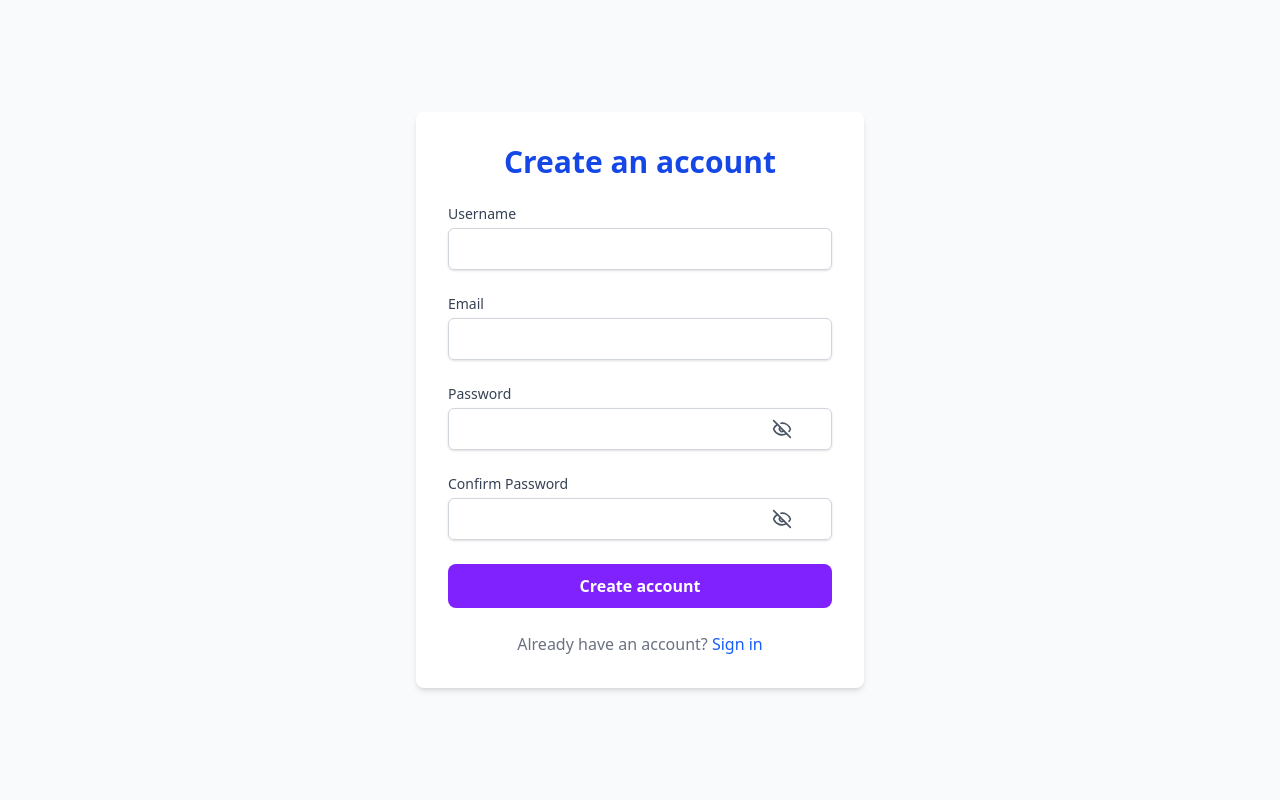
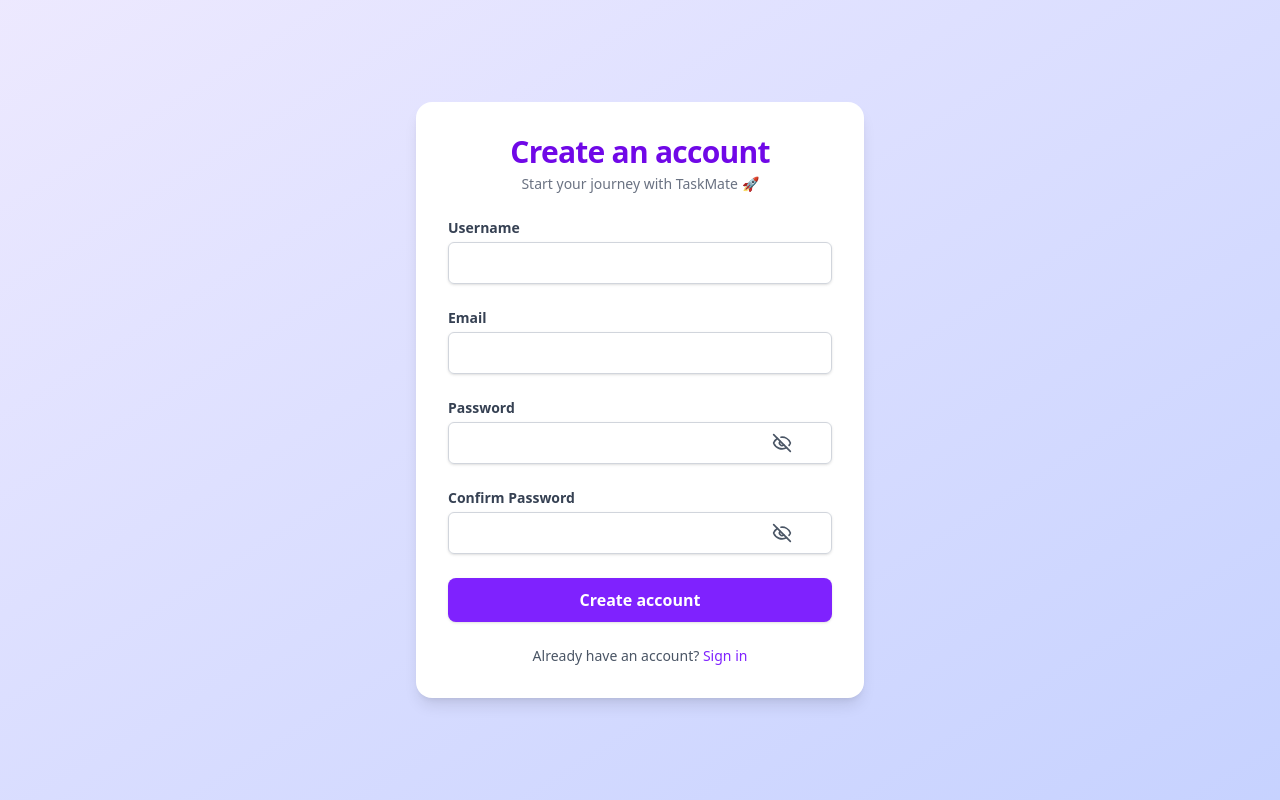
Before and after one commit to Souvik34/TaskMate, a React (Vite) app in the folder client/: page /signup in a window 1280 px wide. Built offline with nearby package versions, Linux system fonts and the light colour scheme.

Commit message:
Enhance UI with framer-motion: add animations to Layout, Navbar, and Signup components; improve styling for better user experience

```diff
--- a/client/src/components/Layout.jsx
+++ b/client/src/components/Layout.jsx
@@ -5,18 +5,26 @@ import Navbar from "./Navbar";
 import { ToastContainer } from "react-toastify";
 import "react-toastify/dist/ReactToastify.css";
 import useTokenExpiryWatcher from "../hooks/useTokenExpiryWatcher";
+import { motion } from "framer-motion";
 
 const Layout = () => {
   useTokenExpiryWatcher();
 
   return (
-    <div>
+    <div className="min-h-screen bg-gradient-to-br from-white via-sky-50 to-blue-100">
       <ToastContainer />
       <Navbar />
-      <div className="max-w-screen-sm mx-auto mt-10 p-5 shadow-sm border rounded">
+      <motion.div
+        initial={{ opacity: 0, y: 20 }}
+        animate={{ opacity: 1, y: 0 }}
+        transition={{ duration: 0.4 }}
+        className="max-w-screen-sm mx-auto mt-10 p-6 shadow-lg border border-gray-200 bg-white rounded-xl"
+      >
         <Navigation />
-        <Outlet />
-      </div>
+        <div className="mt-6">
+          <Outlet />
+        </div>
+      </motion.div>
     </div>
   );
 };
--- a/client/src/components/Navbar.jsx
+++ b/client/src/components/Navbar.jsx
@@ -1,6 +1,7 @@
 import { useEffect, useState } from "react";
 import { useNavigate } from "react-router-dom";
 import { jwtDecode } from "jwt-decode";
+import { motion } from "framer-motion";
 
 const Navbar = () => {
   const navigate = useNavigate();
@@ -27,25 +28,34 @@ const Navbar = () => {
   };
 
   return (
-    <nav className="flex items-center justify-between bg-violet-600 text-white px-6 py-3 mb-4">
-      <h1 className="text-2xl font-bold">TaskMate</h1>
+    <motion.nav
+      initial={{ y: -40, opacity: 0 }}
+      animate={{ y: 0, opacity: 1 }}
+      transition={{ duration: 0.4 }}
+      className="flex items-center justify-between bg-violet-700 text-white px-6 py-4 shadow-md"
+    >
+      <h1 className="text-2xl font-bold tracking-wide">🚀 TaskMate</h1>
+
       <div className="flex items-center gap-4">
-        <span className="font-medium">{firstName}</span>
+        <div className="text-right">
+          <p className="font-semibold text-base">{firstName}</p>
+          <p className="text-xs opacity-70">Welcome back</p>
+        </div>
+
         <img
-  src="https://cdn-icons-png.flaticon.com/512/3135/3135715.png"
-  alt="Profile"
-  className="w-9 h-9 rounded-full border-2 border-white"
-/>
-
+          src="https://cdn-icons-png.flaticon.com/512/3135/3135715.png"
+          alt="Profile"
+          className="w-10 h-10 rounded-full border-2 border-white shadow-md"
+        />
 
         <button
           onClick={handleSignOut}
-          className="bg-white text-violet-600 px-3 py-1 rounded font-semibold hover:bg-gray-100 transition"
+          className="bg-white text-violet-700 font-medium px-4 py-2 rounded-lg shadow hover:bg-gray-100 transition duration-200"
         >
           Sign out
         </button>
       </div>
-    </nav>
+    </motion.nav>
   );
 };
 
--- a/client/src/pages/Signup.jsx
+++ b/client/src/pages/Signup.jsx
@@ -1,4 +1,3 @@
-
 import { useFormik } from "formik";
 import { useState } from "react";
 import { Eye, EyeOff, AlertCircle } from "lucide-react";
@@ -7,6 +6,7 @@ import { signupSchema } from "../schemas/validationSchema";
 import { zodToFormik } from "../utils/zodToFormik";
 import axios from "axios";
 import Swal from "sweetalert2";
+import { motion } from "framer-motion";
 
 const Signup = () => {
   const [showPassword, setShowPassword] = useState(false);
@@ -24,7 +24,6 @@ const Signup = () => {
     onSubmit: async (values, { setSubmitting }) => {
       try {
         setErrorMessage("");
-
 
         const { data } = await axios.post(
           "http://localhost:4000/api/v1/auth/signup",
@@ -56,7 +55,6 @@ const Signup = () => {
             navigate("/");
           },
         });
-
       } catch (error) {
         console.error("Signup Error:", error.response?.data || error.message);
 
@@ -71,13 +69,12 @@ const Signup = () => {
       } finally {
         setSubmitting(false);
       }
-    }
-
+    },
   });
 
   const renderInput = (name, type, label) => (
     <div>
-      <label htmlFor={name} className="block text-sm font-medium text-gray-700">
+      <label htmlFor={name} className="block text-sm font-semibold text-gray-700 mb-1">
         {label}
       </label>
       <div className="relative">
@@ -88,11 +85,11 @@ const Signup = () => {
           onChange={formik.handleChange}
           onBlur={formik.handleBlur}
           value={formik.values[name]}
-          className={`mt-1 block w-full px-4 py-2 border ${
+          className={`block w-full px-4 py-2 border rounded-md shadow-sm focus:outline-none transition duration-150 ${
             formik.touched[name] && formik.errors[name]
               ? "border-red-500 ring-1 ring-red-500"
-              : "border-gray-300"
-          } rounded-md shadow-sm focus:ring-blue-500 focus:border-blue-500`}
+              : "border-gray-300 focus:border-blue-500 focus:ring-1 focus:ring-blue-500"
+          }`}
         />
         {type === "password" && (
           <div
@@ -109,22 +106,26 @@ const Signup = () => {
         )}
       </div>
       {formik.touched[name] && formik.errors[name] && (
-        <p className="text-red-500 text-sm font-semibold mt-1">
-          {formik.errors[name]}
-        </p>
+        <p className="text-red-500 text-sm font-semibold mt-1">{formik.errors[name]}</p>
       )}
     </div>
   );
 
   return (
-    <section className="bg-gray-50 min-h-screen flex items-center justify-center">
-      <div className="w-full max-w-md bg-white rounded-lg shadow-md p-8">
+    <section className="bg-gradient-to-br from-violet-100 to-indigo-200 min-h-screen flex items-center justify-center px-4">
+      <motion.div
+        initial={{ y: 40, opacity: 0 }}
+        animate={{ y: 0, opacity: 1 }}
+        transition={{ duration: 0.4 }}
+        className="w-full max-w-md bg-white rounded-2xl shadow-lg p-8"
+      >
         <div className="mb-6 text-center">
-          <h1 className="text-3xl font-bold text-blue-700">Create an account</h1>
+          <h1 className="text-3xl font-extrabold text-violet-700 tracking-tight">Create an account</h1>
+          <p className="text-sm text-gray-500 mt-1">Start your journey with TaskMate 🚀</p>
         </div>
 
         {errorMessage && (
-          <p className="text-red-500 font-semibold text-sm text-center">
+          <p className="text-red-500 font-semibold text-sm text-center mb-3">
             {errorMessage}
           </p>
         )}
@@ -135,22 +136,23 @@ const Signup = () => {
           {renderInput("password", "password", "Password")}
           {renderInput("confirmPassword", "password", "Confirm Password")}
 
-          <button
+          <motion.button
+            whileTap={{ scale: 0.97 }}
             type="submit"
             disabled={formik.isSubmitting}
-            className="w-full text-white bg-violet-600 hover:bg-violet-800 font-semibold rounded-lg text-base px-5 py-2.5"
+            className="w-full text-white bg-violet-600 hover:bg-violet-700 active:scale-95 font-semibold rounded-lg text-base px-5 py-2.5 transition-all duration-200 shadow-sm"
           >
             {formik.isSubmitting ? "Creating account..." : "Create account"}
-          </button>
+          </motion.button>
 
-          <p className="text-base text-center text-gray-500">
+          <p className="text-sm text-center text-gray-600">
             Already have an account?{" "}
-            <Link to="/" className="text-blue-600 hover:underline font-medium">
+            <Link to="/" className="text-violet-600 hover:underline font-medium">
               Sign in
             </Link>
           </p>
         </form>
-      </div>
+      </motion.div>
     </section>
   );
 };
```
